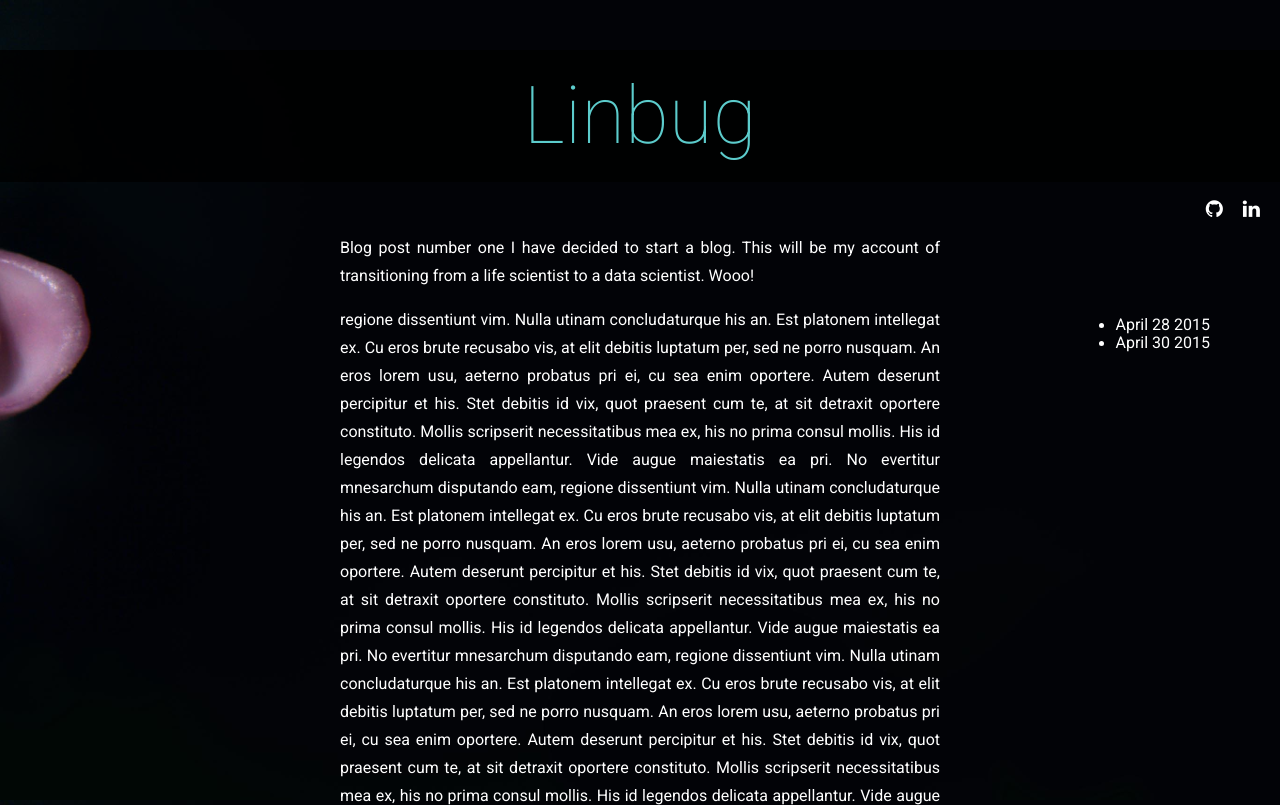
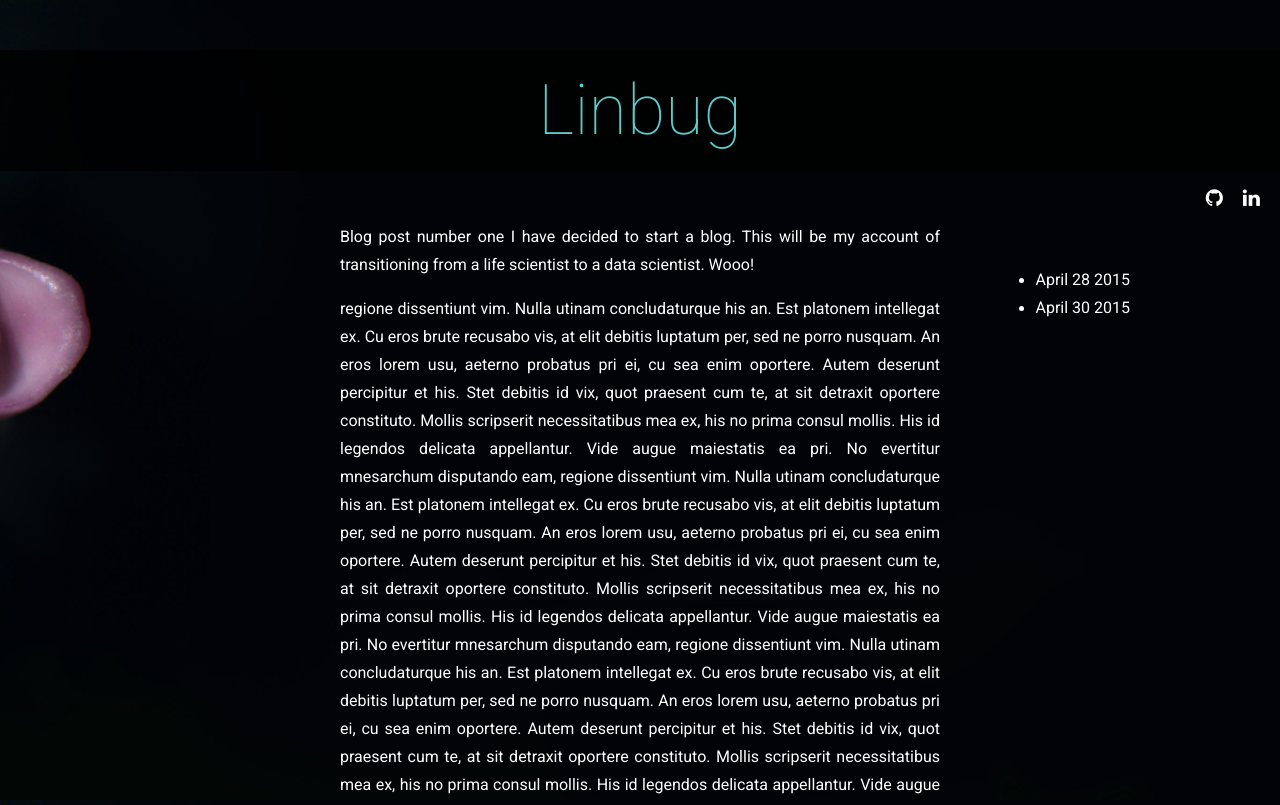
Before and after one commit to linbug/personal_website, a plain HTML site: page index.html in a window 1280 px wide. Shown: the top 805 px of the page. Drawn offline with nearby package versions, Linux system fonts and the light colour scheme.

Commit message:
Fiddling with link positions

```diff
--- a/style.css
+++ b/style.css
@@ -12,7 +12,7 @@
 
      h1 {
       font-family: 'Roboto', sans-serif; font-weight: 100;
-      font-size: 80px;
+      font-size: 70px;
       color: #5CCCCC;
       text-align: center;
       padding: 20px 10px 20px 10px;
@@ -40,8 +40,9 @@
 
     aside {
     position:fixed;
-    top: 300px;
-    right: 70px;
+    top: 250px;
+    right: 150px;
+    line-height: 28px;
     }
 
 
```
